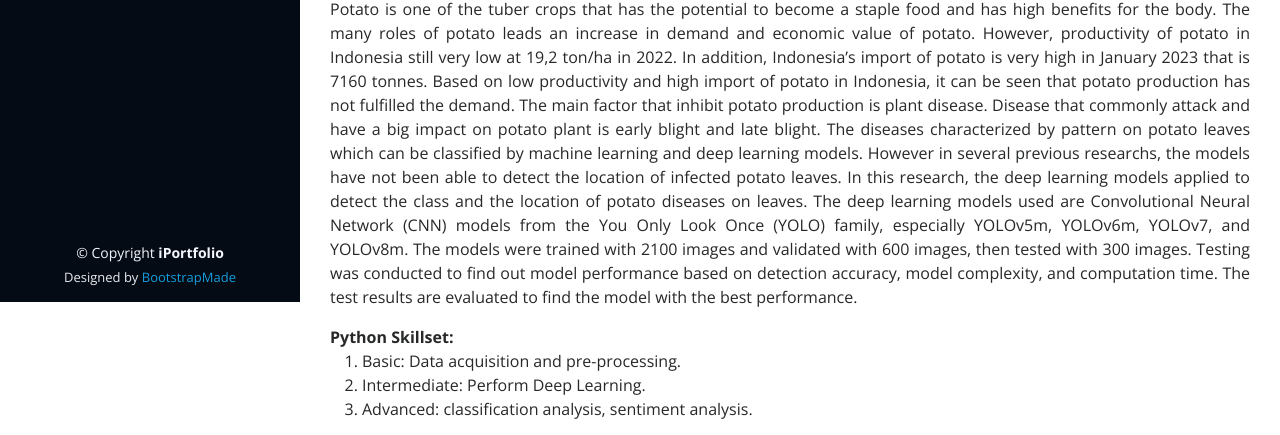
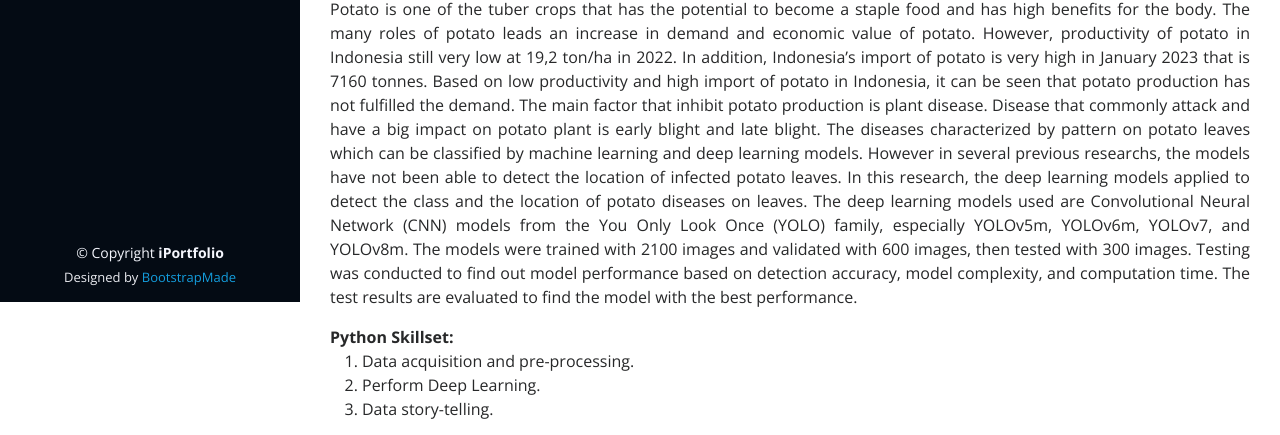
Before and after one commit to deviluthfitaningrum1/deviluthfitaningrum1.github.io, a plain HTML site: page portfolio-details-8.html in a window 1280 px wide. Shown: the part 498-933 px from the top of the page. Drawn offline with nearby package versions, Linux system fonts and the light colour scheme.

Commit message:
Update portfolio-details-8.html

```diff
--- a/portfolio-details-8.html
+++ b/portfolio-details-8.html
@@ -138,9 +138,9 @@ to find the model with the best performance.
             </p>
             <strong>Python Skillset:</strong>
             <ol>
-              <li>Basic: Data acquisition and pre-processing.</li>
-              <li>Intermediate: Perform Deep Learning.</li>
-              <li>Advanced: classification analysis, sentiment analysis.</li>
+              <li>Data acquisition and pre-processing.</li>
+              <li>Perform Deep Learning.</li>
+              <li>Data story-telling.</li>
             </ol>
             <strong>Step:</strong>
             <ol>
```
